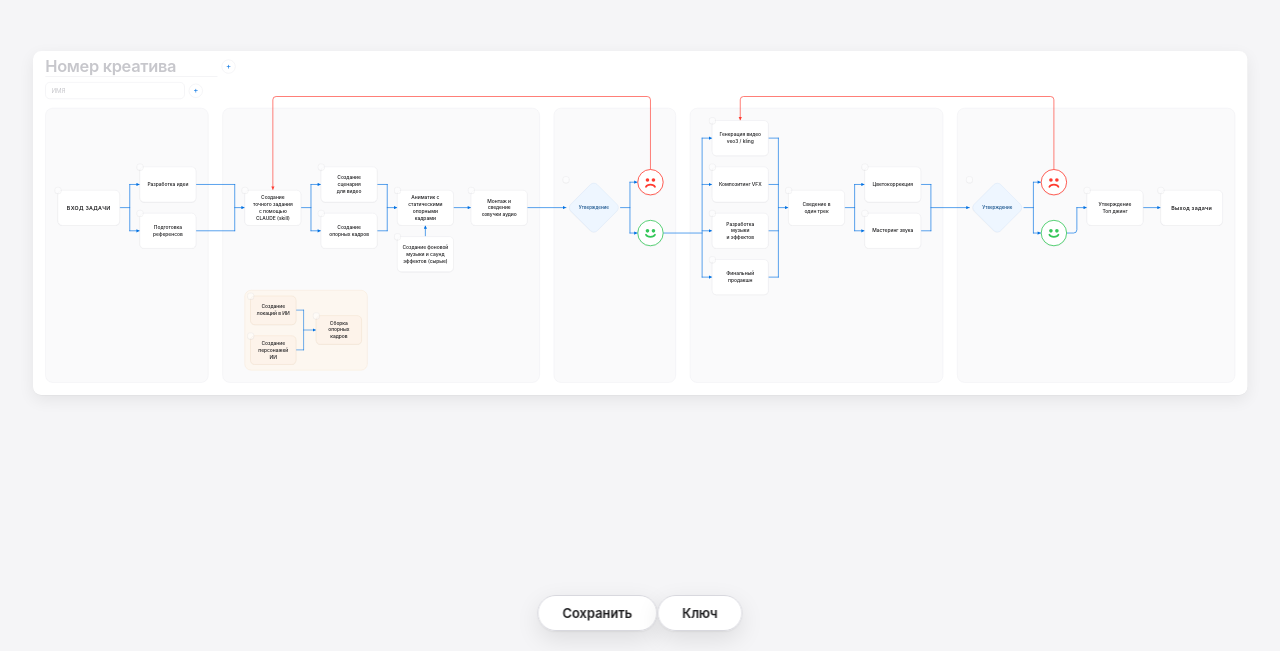
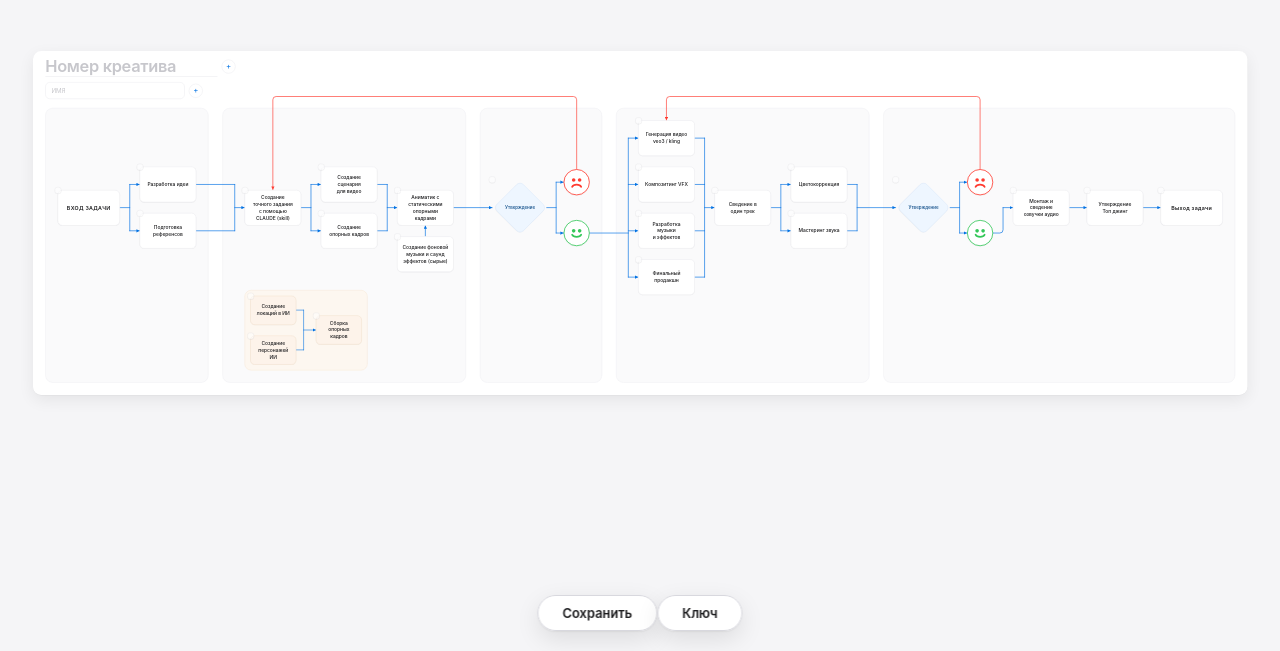
Before and after one commit to sg19803/Games_Pipeline, a plain HTML site: page index.html in a window 1280 px wide. Shown: the part 149-800 px from the top of the page. Drawn offline with Linux system fonts and the light colour scheme.

Commit message:
Монтаж и сведение озвучки перенесены в последний блок по референсу (после второго утверждения)

```diff
--- a/index.html
+++ b/index.html
@@ -432,13 +432,11 @@ body{
   var bus4 = vX + widest(['v20', 'txt']) + BUS; /* шина слияния перед аниматиком */
   var montX = bus4 + BUS;
   put('mont', montX, axis);
-  var mixoX = montX + widest(['mont']) + HGAP;  /* монтаж озвучки — сразу за аниматиком */
-  put('mixo', mixoX, axis);
-  var F2 = { l: f2l, r: mixoX + R.mixo.w + PAD };
+  var F2 = { l: f2l, r: montX + widest(['mont']) + PAD };
   /* «сырые» музыка и звук стоят под аниматиком и входят в него снизу — как на референсе */
   R.mus0.x = montX + (R.mont.w - R.mus0.w) / 2;
   R.mus0.y = R.mont.y + R.mont.h + GAPY;
-  F.mainBot2 = bottomOf(['scen', 'v20', 'txt', 'mont', 'mixo', 'mus0']);
+  F.mainBot2 = bottomOf(['scen', 'v20', 'txt', 'mont', 'mus0']);
 
   /* персиковая панель — второй ряд внутри блока 2, как на референсе:
      две карточки друг над другом сходятся в одну «Сборка опорных кадров» */
@@ -484,7 +482,7 @@ body{
   var bus8 = cX + widest(['color', 'master']) + BUS;
   var F45 = { l: f4l, r: bus8 + PAD };
 
-  /* --- блок 5 (последний): второе «Утверждение» → джингл → выход --- */
+  /* --- блок 5 (последний): второе «Утверждение» → монтаж озвучки → джингл → выход --- */
   var f6l = F45.r + FGAP;
   put('d2', f6l + PAD, axis);
   var br2 = R.d2.x + R.d2.w + 20;
@@ -492,7 +490,9 @@ body{
   R.bad2.x = sm2x - SM / 2;  R.bad2.y = axis - SM_DY - SM / 2;
   R.good2.x = sm2x - SM / 2; R.good2.y = axis + SM_DY - SM / 2;
   var jx = sm2x + SM / 2 + BUS;                /* «да» выходит вправо и поднимается на ось */
-  var topjX = jx + BUS;
+  var mixoX = jx + BUS;
+  put('mixo', mixoX, axis);
+  var topjX = mixoX + R.mixo.w + HGAP;
   put('topj', topjX, axis);
   var outX = topjX + R.topj.w + HGAP;
   put('out', outX, axis);
@@ -627,9 +627,8 @@ body{
   wire([[bus4, YC('v20')], [bus4, YC('txt')]], 'b');
   wire([[bus4, axis], [X1('mont'), axis]], 'b', 'ab');
 
-  /* аниматик → монтаж озвучки → утверждение */
-  wire([[X2('mont'), axis], [X1('mixo'), axis]], 'b', 'ab');
-  wire([[X2('mixo'), axis], [X1('d1'), axis]], 'b', 'ab');
+  /* аниматик → утверждение */
+  wire([[X2('mont'), axis], [X1('d1'), axis]], 'b', 'ab');
 
   /* «сырые» музыка и звук входят в аниматик снизу */
   var m0x = R.mus0.x + R.mus0.w / 2;
@@ -678,9 +677,10 @@ body{
   wire([[bus8, axis], [X1('d2'), axis]], 'b', 'ab');
 
 
-  /* «да» → джингл → выход */
+  /* «да» → монтаж озвучки → джингл → выход */
   wire([[X2('good2'), YC('good2')], [jx, YC('good2')], [jx, axis]], 'b');
-  wire([[jx, axis], [X1('topj'), axis]], 'b', 'ab');
+  wire([[jx, axis], [X1('mixo'), axis]], 'b', 'ab');
+  wire([[X2('mixo'), axis], [X1('topj'), axis]], 'b', 'ab');
   wire([[X2('topj'), axis], [X1('out'), axis]], 'b', 'ab');
 
   /* персиковая панель: локации и персонажи сходятся в «Сборку опорных кадров» */
```
Also changed, not shown: 1 other file.
